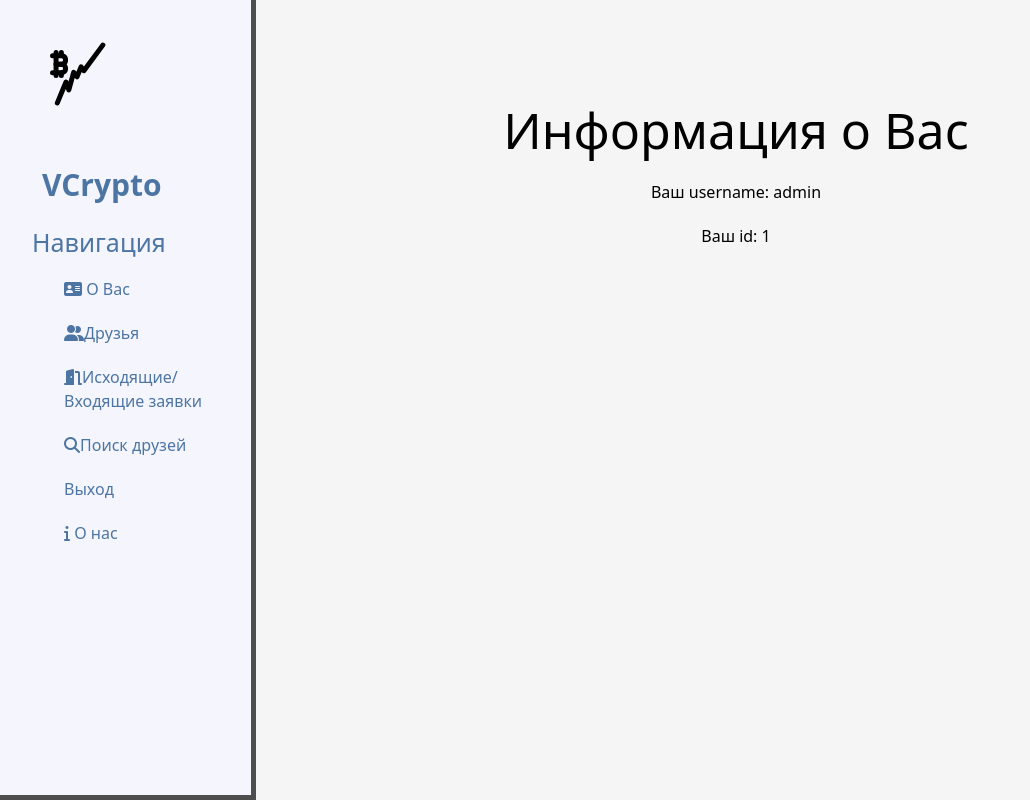
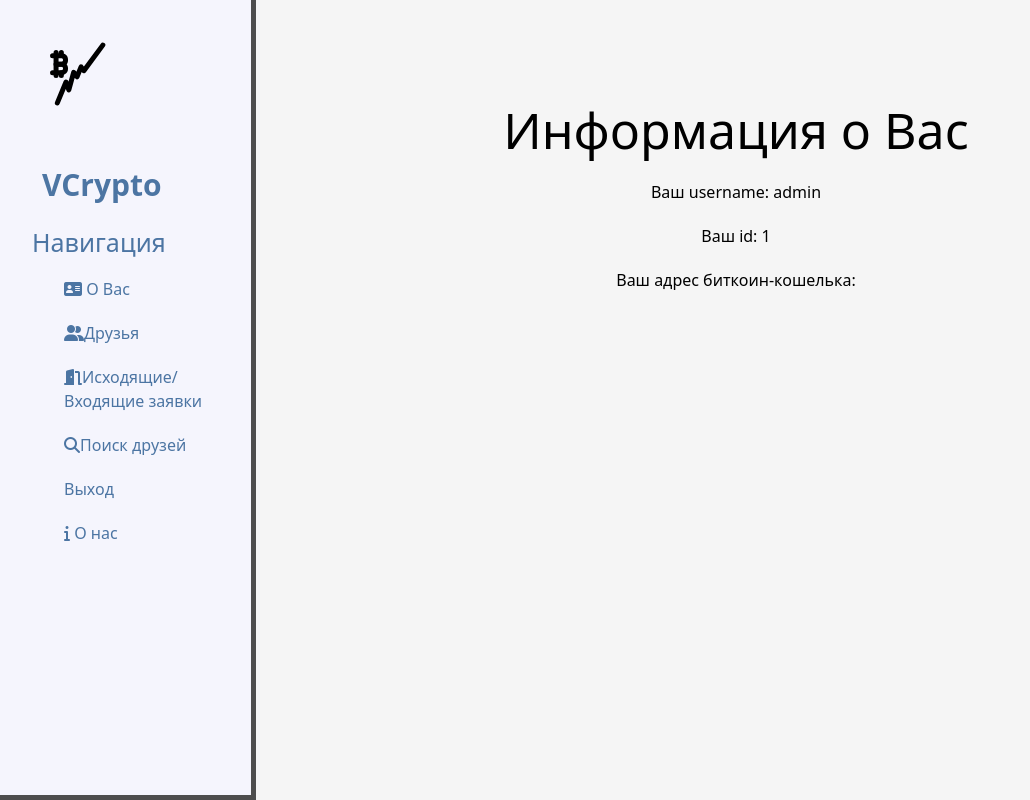
Before and after one commit to rzge/VCrypto, a Django app: page /profile/ in a window 1280 px wide. Shown: the whole page, without its empty margins (0-1030 px from the left). Run offline with Django 4.2, Linux system fonts and the light colour scheme; a user stored in the database is signed in; some libraries are stand-ins or nearby versions.

Commit message:
добавил отображение биткоин кошелька

```diff
--- a/VCrypto/main/templates/main/about_you.html
+++ b/VCrypto/main/templates/main/about_you.html
@@ -8,5 +8,6 @@
         <h1>Информация о Вас</h1>
         <p>Ваш username: {{ user.username }}</p>
         <p>Ваш id: {{ user.id }}</p>
+        <p>Ваш адрес биткоин-кошелька: {{ user.bitcoin_address }}</p>
     </div>
 {% endblock %}
```
